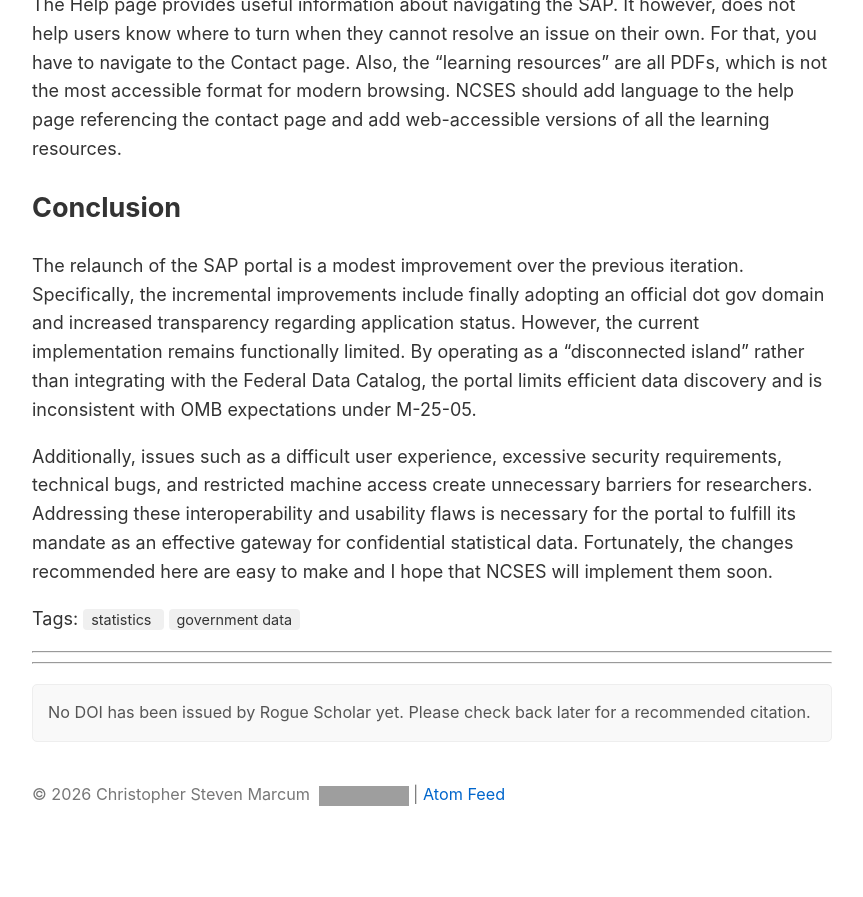
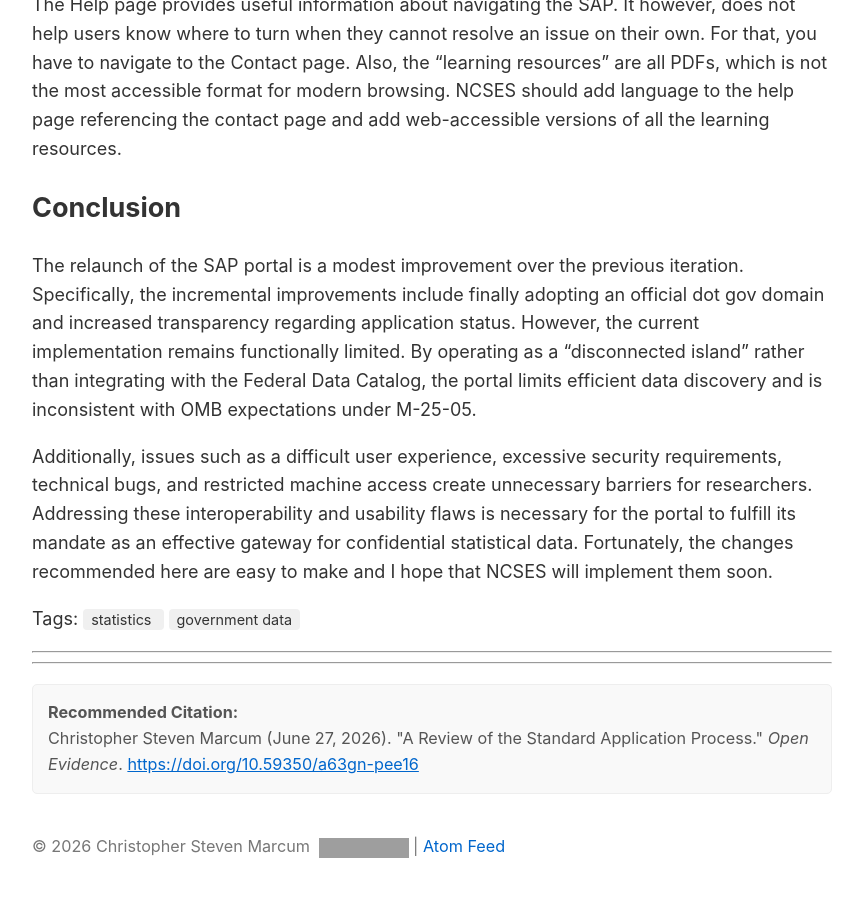
Before and after one commit to cmarcum/marcum-blog, a Jekyll site: the page built from _posts/2026-06-27-A Review of the Standard Application Process.md, in a window 1280 px wide and 900 px high, scrolled down 7545 px. Shown: the top 897 px of the window, without its empty margins (208-1071 px from the left). Built offline with Jekyll 4.4.1, drawn with Linux system fonts in a browser that asks for light colours; before the commit the page ends 8393 px from its top, so only the background shows below that; grey boxes are pictures that could not be loaded.

Commit message:
chore: update Rogue Scholar DOIs [skip ci]

```diff
--- a/_data/dois.yml
+++ b/_data/dois.yml
@@ -1,6 +1,6 @@
 # Auto-generated by fetch-dois workflow. Do not edit manually.
 A Review of the Standard Application Process:
-  doi:
+  doi: 10.59350/a63gn-pee16
   title: "A Review of the Standard Application Process"
 AI Companion Risks in Older Adults:
   doi: 10.59350/s2ac2-pnt63
```
